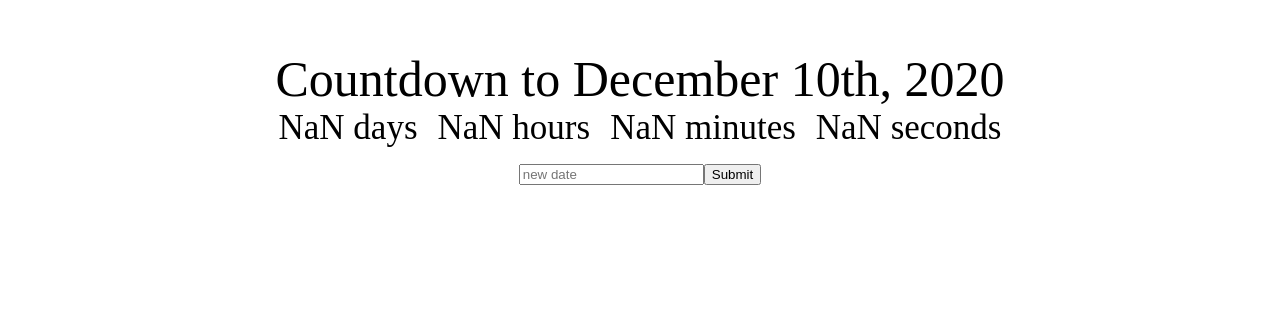
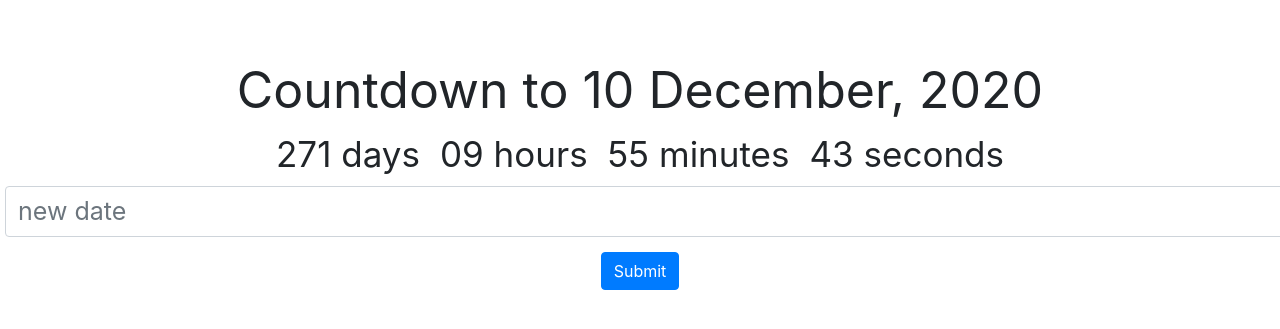
Before and after one commit to timmlaxton/Countdown, a React (Create React App) app: page / in a window 1280 px wide. Shown: the part 203-532 px from the top of the page. Built offline with nearby package versions, Linux system fonts and the light colour scheme.

Commit message:
fixed time added bootstrap

```diff
--- a/package.json
+++ b/package.json
@@ -7,6 +7,7 @@
     "@testing-library/react": "^9.3.2",
     "@testing-library/user-event": "^7.1.2",
     "react": "^16.13.0",
+    "react-bootstrap": "^1.0.0-beta.17",
     "react-dom": "^16.13.0",
     "react-scripts": "3.4.0"
   },
--- a/public/index.html
+++ b/public/index.html
@@ -14,7 +14,15 @@
       manifest.json provides metadata used when your web app is installed on a
       user's mobile device or desktop. See https://developers.google.com/web/fundamentals/web-app-manifest/
     -->
+    <link
+    rel="stylesheet"
+    href="https://maxcdn.bootstrapcdn.com/bootstrap/4.4.1/css/bootstrap.min.css"
+    integrity="sha384-Vkoo8x4CGsO3+Hhxv8T/Q5PaXtkKtu6ug5TOeNV6gBiFeWPGFN9MuhOf23Q9Ifjh"
+    crossorigin="anonymous"
+  />
+
     <link rel="manifest" href="%PUBLIC_URL%/manifest.json" />
+
     <!--
       Notice the use of %PUBLIC_URL% in the tags above.
       It will be replaced with the URL of the `public` folder during the build.
--- a/src/App.css
+++ b/src/App.css
@@ -12,3 +12,8 @@
 display: inline;
 margin: 10px;
 }
+
+.DeadLine-input{
+    font-size: 25px;
+    margin: 5px;
+}
--- a/src/App.js
+++ b/src/App.js
@@ -1,12 +1,13 @@
 import React, {Component} from 'react';
 import Clock from './Clock';
 import './App.css';
+import {Form, FormControl, Button} from 'react-bootstrap'
 
 class App extends Component {
     constructor(props){
         super(props);
         this.state = {
-            deadline: "December 10th, 2020",
+            deadline: "10 December, 2020",
             newDeadline: ""
         }
     }
@@ -21,19 +22,21 @@
         return (
             <div className="App">
             <div className="App-title">
-            Countdown to {this.state.deadline}</div>
-            <div>
+            Countdown to {this.state.deadline}
+            </div>
                 <Clock
                 deadline={this.state.deadline}
                 />
-                </div>
-                <div>
-                <input placeholder="new date"
+               <FormControl-lg>
+                <FormControl
+                className="DeadLine-input"
+                placeholder="new date"
                 onChange={event => this.setState({newDeadline: event.target.value})}
                 />
-                <button onClick={() => this.changedDeadline()}>
-                    Submit</button>
-            </div>
+                <Button onClick={() => this.changedDeadline()}>
+                Submit
+                </Button>
+            </FormControl-lg>
             </div>
 
 
--- a/src/Clock.js
+++ b/src/Clock.js
@@ -1,22 +1,27 @@
 import React, {Component} from'react'
-
 import './App.css'
 
 class Clock extends Component {
     constructor(props) {
         super(props);
-        this.state= {
+        this.state = {
             days: 0,
             hours: 0,
             minutes: 0,
             seconds: 0
         }
-
-
     }
 
-    componentWillMount() {
-        this.getTimeUntil(this.props.deadline)
+   UNSAFE_componentWillMount() {
+        this.getTimeUntil(this.props.deadline);
+    }
+
+    componentDidMount() {
+        setInterval(( ) => this.getTimeUntil(this.props.deadline), 1000);
+    }
+
+    leading0(num) {
+       return num <10 ? '0' + num : num;
     }
 
     getTimeUntil(deadline) {
@@ -24,7 +29,7 @@
         const seconds = Math.floor((time/1000) % 60);
         const minutes = Math.floor((time/1000/60) % 60);
         const hours = Math.floor(time/(1000*60*60) % 24);
-        const days = Math.floor(time/(1000*60*60%24));
+        const days = Math.floor(time/(1000*60*60*24));
 
 console.log('seconds', seconds, 'minutes', minutes, 'hours', hours, 'days', days);
      this.setState({days, hours, minutes, seconds})
@@ -35,10 +40,10 @@
     render () {
         return (
         <div>
-            <div className="Clock-days">{this.state.days} days</div>
-            <div className="Clock-hours">{this.state.hours} hours</div>
-            <div className="Clock-minutes">{this.state.minutes} minutes</div>
-            <div className="Clock-seconds">{this.state.seconds} seconds</div>
+            <div className="Clock-days">{this.leading0(this.state.days)} days</div>
+            <div className="Clock-hours">{this.leading0(this.state.hours)} hours</div>
+            <div className="Clock-minutes">{this.leading0(this.state.minutes)} minutes</div>
+            <div className="Clock-seconds">{this.leading0(this.state.seconds)} seconds</div>
         </div>
         )
     }
```
Also changed, not shown: 1 other file (tests, documents, lock files or other folders).
